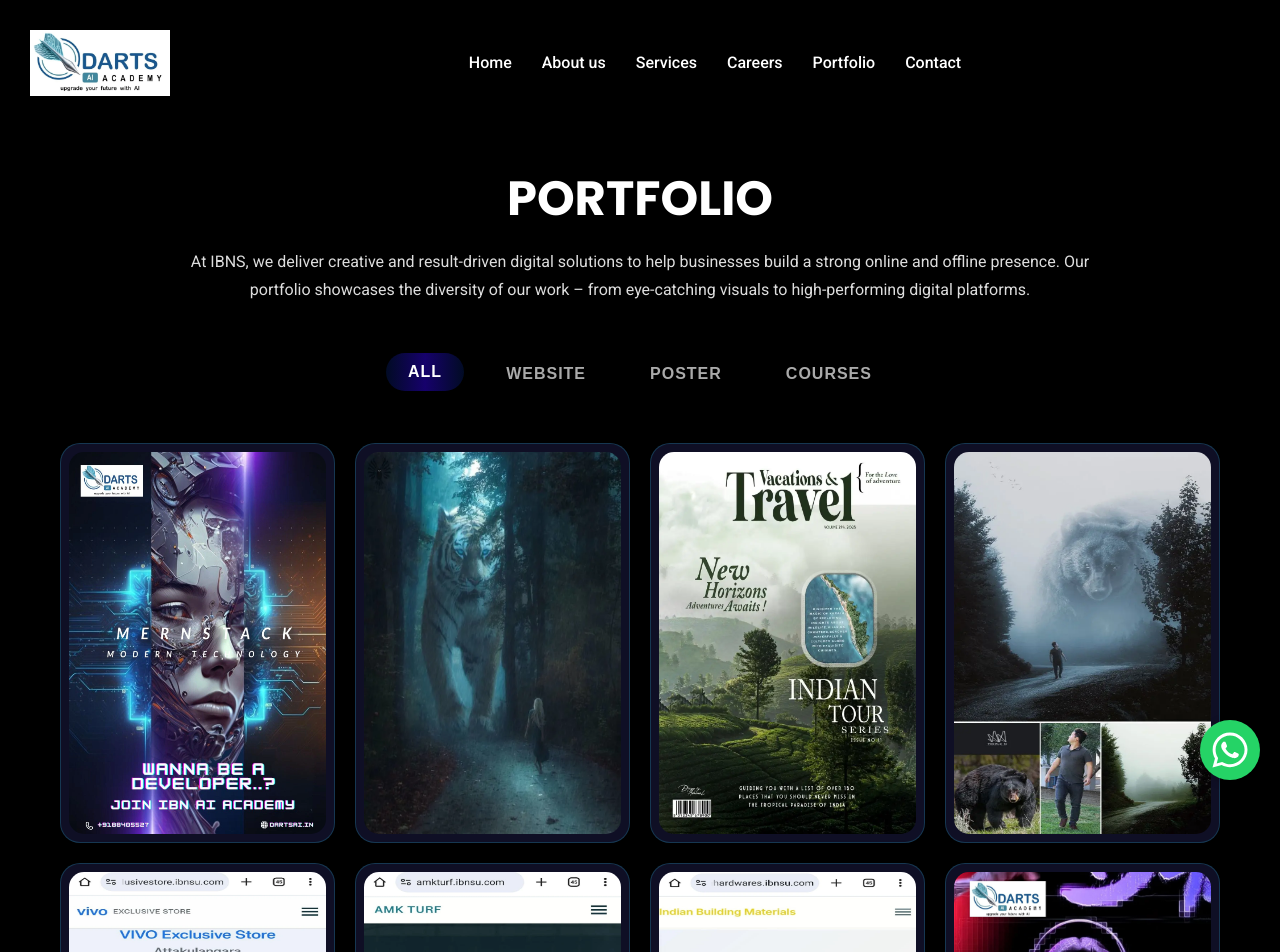
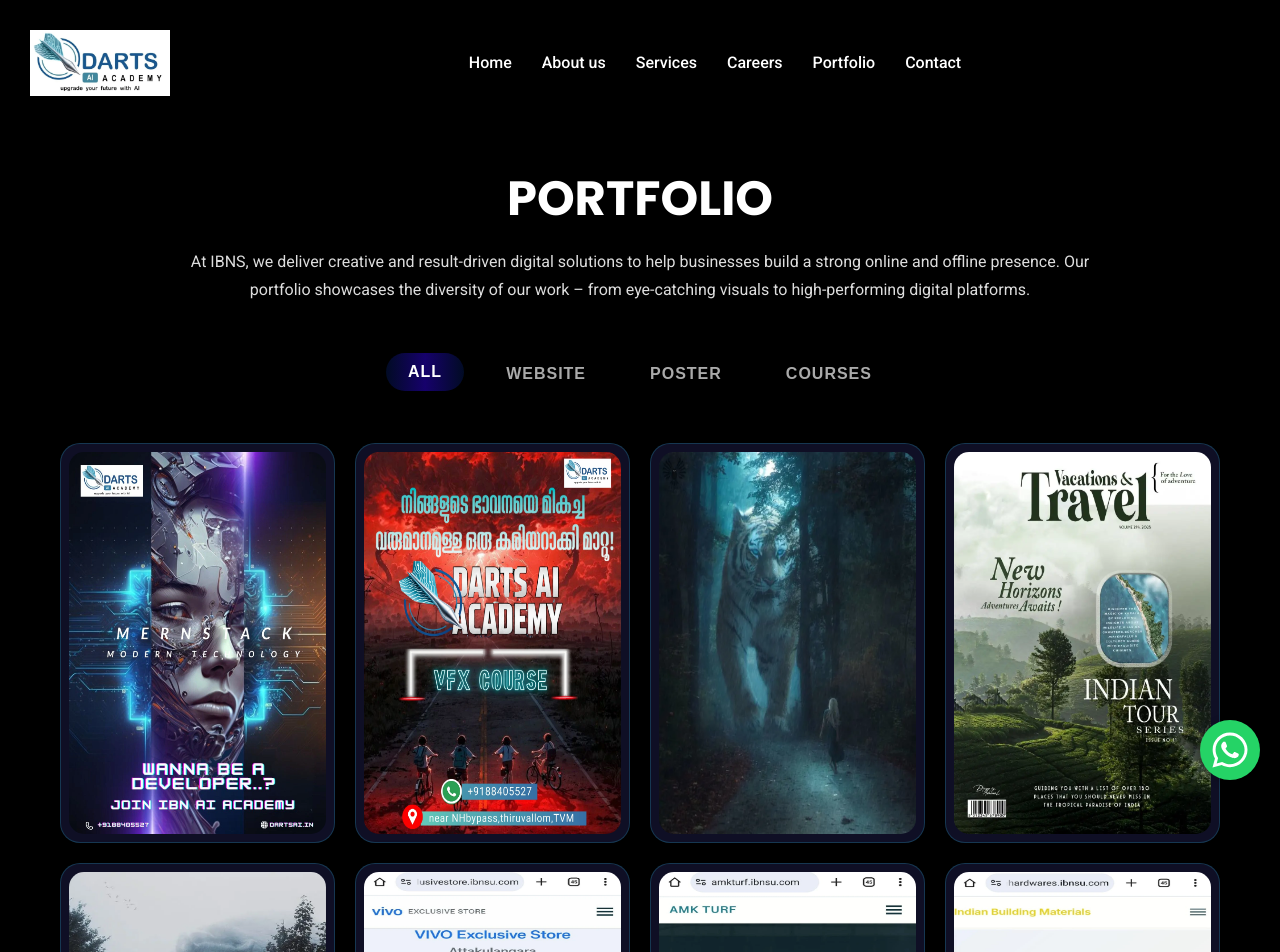
Before and after one commit to Ansilaju/darts, a React (Vite) app in the folder client/: page /portfolio in a window 1280 px wide. Shown: the top 952 px of the page. Built offline with nearby package versions, Linux system fonts and the light colour scheme.

Commit message:
photo changes

```diff
--- a/client/src/Components/Portfolio/Portfolio.jsx
+++ b/client/src/Components/Portfolio/Portfolio.jsx
@@ -6,7 +6,7 @@
 
   const portfolioItems = [
     { category: "courses", img: "/dartsimage.webp" },
-
+ { category: "courses", img: "/vfxdarts.webp" },
     { category: "poster", img: "/poster7.webp" },
     { category: "poster", img: "/poster8.webp" },
 
```
Also changed, not shown: client/public/vfxdarts.webp (added).
